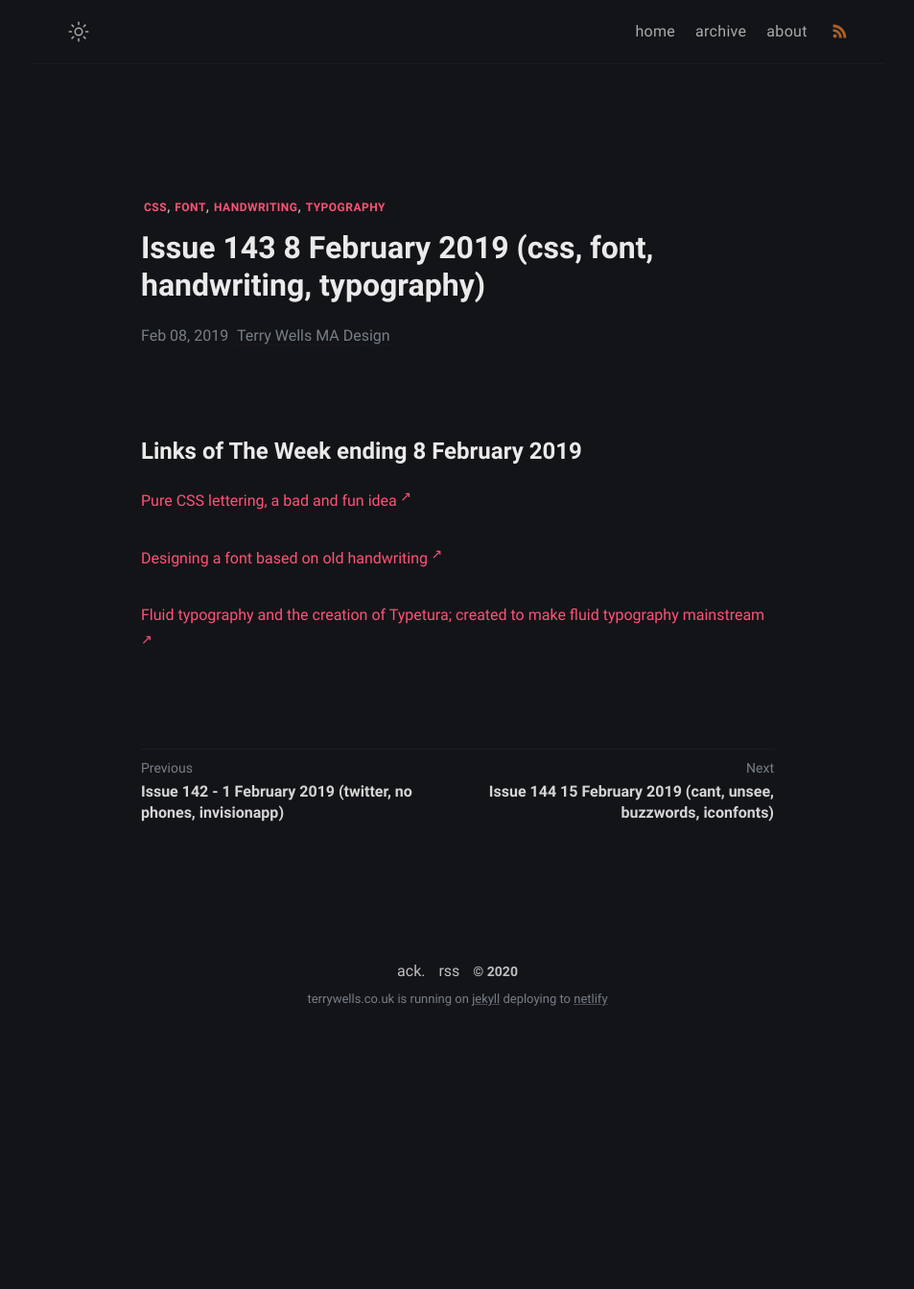
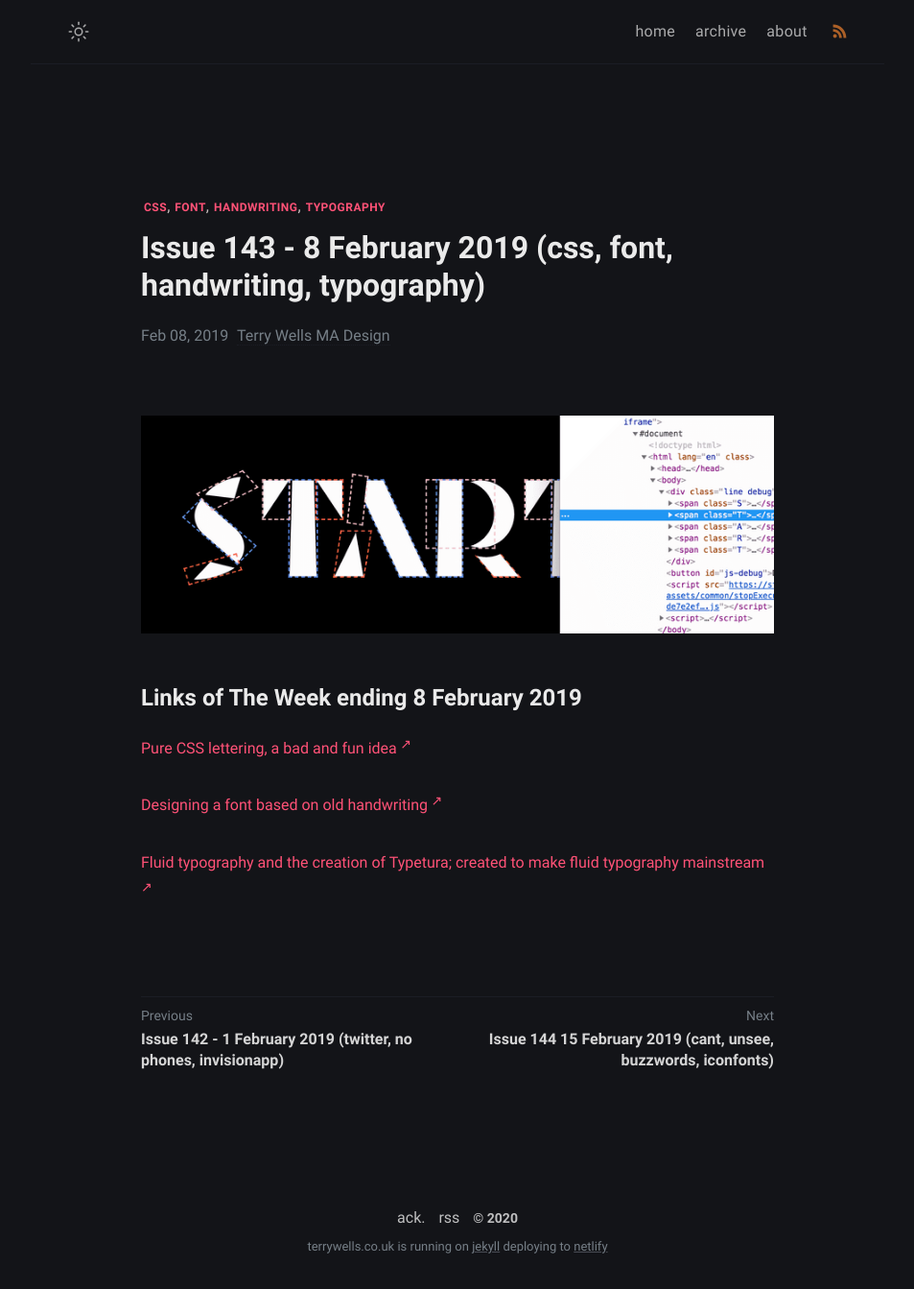
Before and after one commit to wristtattoo/jekyll-klise, a Jekyll site: the page built from _posts/2020-11-03-issue-143-8-february-2019-css-font-handwriting-typography.md, in a window 1280 px wide. Shown: the whole page at 96% size, without its empty margins (163-1116 px from the left). Built offline with Jekyll 4.4.1, drawn with Linux system fonts in a browser that asks for light colours; a script that is not in the unit is left out; before the commit the page ends 1085 px from its top, so only the background shows below that.

Commit message:
Update Links of The Week “2020-11-03-issue-143-8-february-2019-css-font-handwriting-typography”

```diff
--- a/_posts/2020-11-03-issue-143-8-february-2019-css-font-handwriting-typography.md
+++ b/_posts/2020-11-03-issue-143-8-february-2019-css-font-handwriting-typography.md
@@ -1,9 +1,11 @@
 ---
 layout: post
-title: Issue 143 8 February 2019 (css, font, handwriting, typography)
+title: Issue 143 - 8 February 2019 (css, font, handwriting, typography)
 tags: css font handwriting typography
 date: 2019-02-08T15:24:22.097Z
 ---
+![Pure CSS lettering, a bad and fun idea](/assets/uploads/issue-143.png "Pure CSS lettering, a bad and fun idea")
+
 # Links of The Week ending 8 February 2019
 
 <a href="https://kennethormandy.com/journal/pure-css-lettering-a-bad-and-fun-idea/" target="_blank">Pure CSS lettering, a bad and fun idea</a>
```
Also changed, not shown: assets/uploads/issue-143.png (added).
